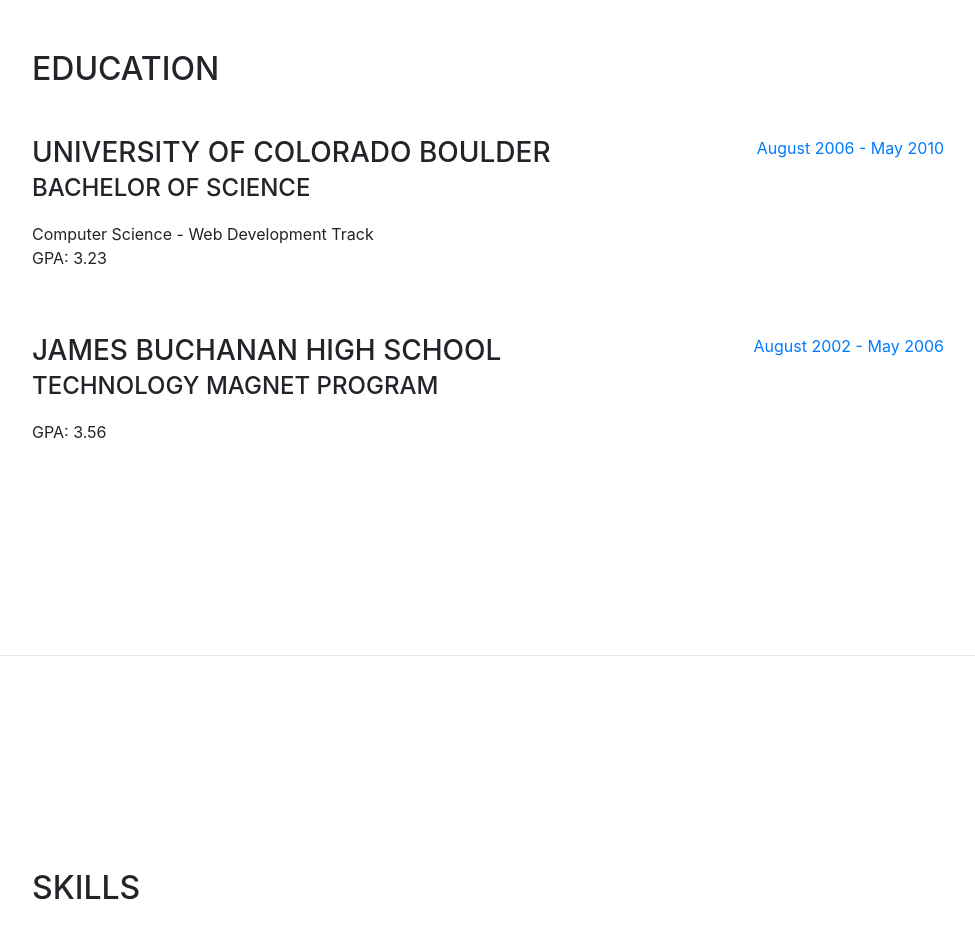
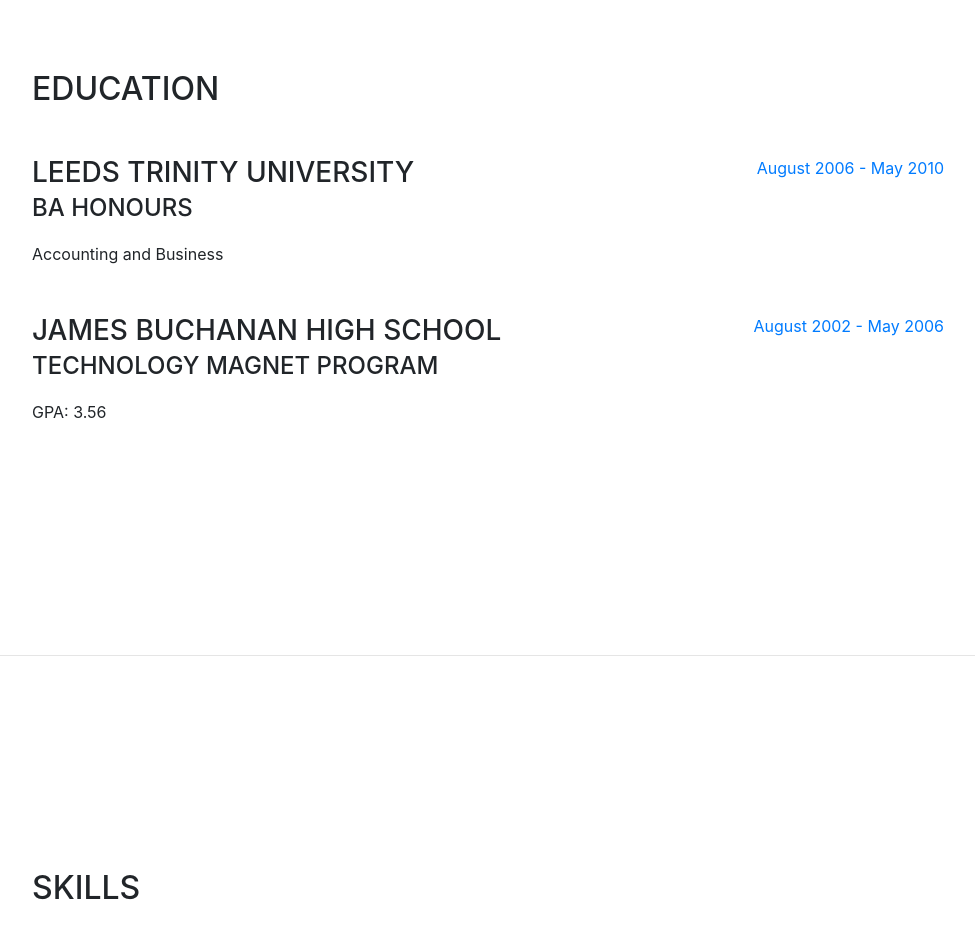
Before and after one commit to SDukesey/SDukesey.github.io, a website with bundled scripts: page index.html in a window 1280 px wide. Shown: the part 2040-2976 px from the top of the page, without its empty margins (288-1263 px from the left). Built offline with nearby package versions, Linux system fonts and the light colour scheme; a web font is replaced by a local one.

Commit message:
Third Commit

```diff
--- a/index.html
+++ b/index.html
@@ -149,10 +149,10 @@
 
           <div class="resume-item d-flex flex-column flex-md-row mb-5">
             <div class="resume-content mr-auto">
-              <h3 class="mb-0">University of Colorado Boulder</h3>
-              <div class="subheading mb-3">Bachelor of Science</div>
-              <div>Computer Science - Web Development Track</div>
-              <p>GPA: 3.23</p>
+              <h3 class="mb-0">Leeds Trinity University</h3>
+              <div class="subheading mb-3">BA Honours</div>
+              <div>Accounting and Business</div>
+
             </div>
             <div class="resume-date text-md-right">
               <span class="text-primary">August 2006 - May 2010</span>
```
